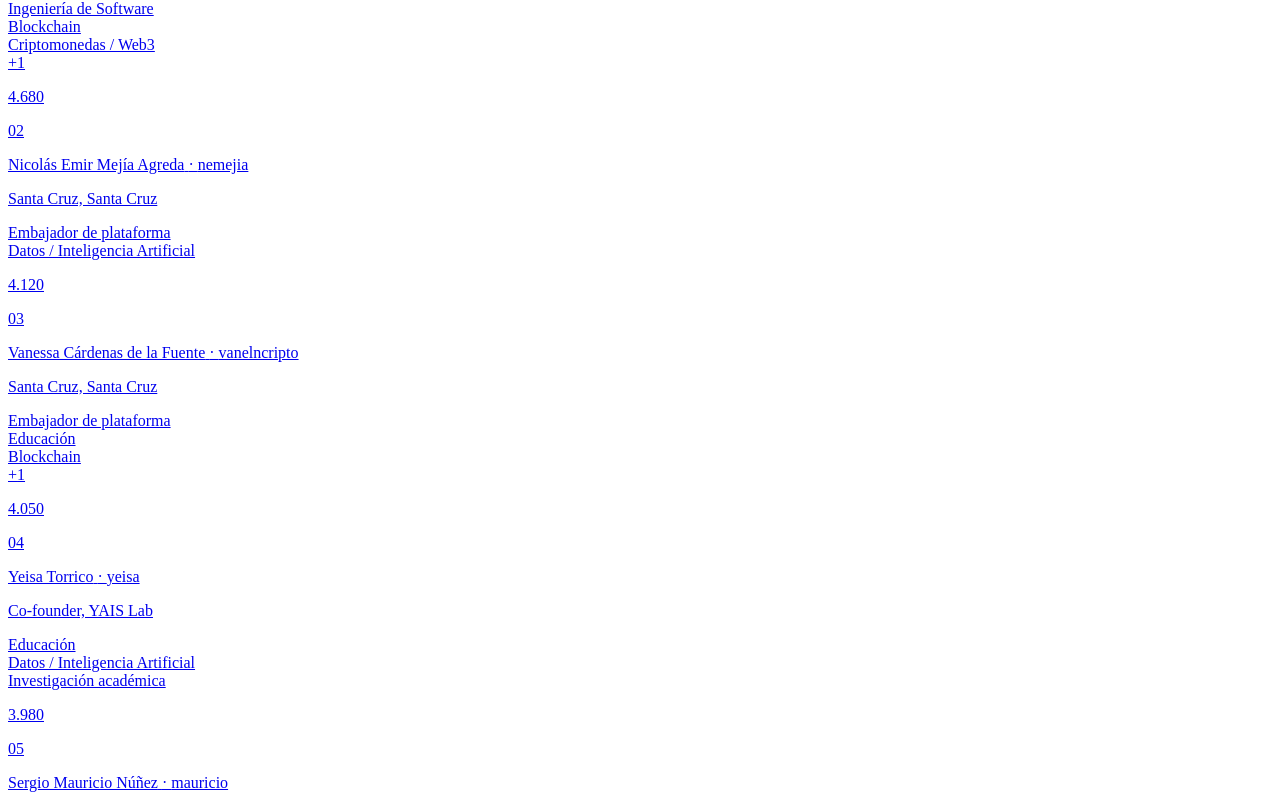
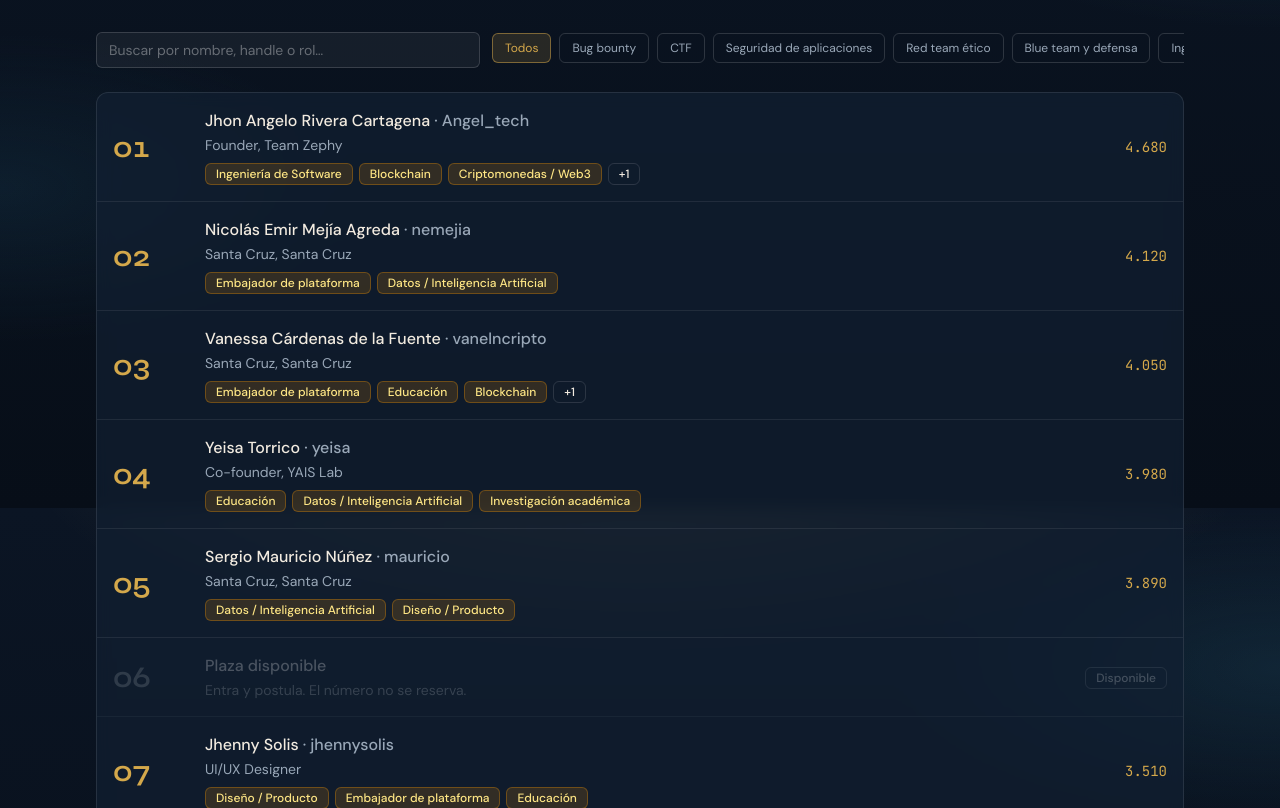
Before and after one commit to Angelitotech23/Top-100-Hackers-Bolivia, a Next.js app: page /ranking in a window 1280 px wide. Shown: the part 292-1100 px from the top of the page. Built offline with nearby package versions, Linux system fonts and the light colour scheme.

Commit message:
feat: páginas y datos Bolivia 100 Hackers

```diff
--- /dev/null
+++ b/src/app/globals.css
@@ -0,0 +1,142 @@
+@import "tailwindcss";
+@import "tw-animate-css";
+
+@custom-variant dark (&:is(.dark *));
+
+@theme inline {
+  --color-background: var(--background);
+  --color-foreground: var(--foreground);
+  --font-sans: var(--font-body);
+  --font-mono: var(--font-mono);
+  --color-ring: var(--ring);
+  --color-input: var(--input);
+  --color-border: var(--border);
+  --color-destructive: var(--destructive);
+  --color-accent-foreground: var(--accent-foreground);
+  --color-accent: var(--accent);
+  --color-muted-foreground: var(--muted-foreground);
+  --color-muted: var(--muted);
+  --color-secondary-foreground: var(--secondary-foreground);
+  --color-secondary: var(--secondary);
+  --color-primary-foreground: var(--primary-foreground);
+  --color-primary: var(--primary);
+  --color-popover-foreground: var(--popover-foreground);
+  --color-popover: var(--popover);
+  --color-card-foreground: var(--card-foreground);
+  --color-card: var(--card);
+  --radius-sm: calc(var(--radius) - 4px);
+  --radius-md: calc(var(--radius) - 2px);
+  --radius-lg: var(--radius);
+  --radius-xl: calc(var(--radius) + 4px);
+}
+
+:root {
+  --radius: 0.5rem;
+  --night: #0b1524;
+  --night-deep: #070e18;
+  --panel: #122033;
+  --sand: #f2ebe0;
+  --mist: #9aa8b8;
+  --gold: #d4a84b;
+  --gold-bright: #f0c96a;
+  --ridge: #1c3348;
+  --background: #0b1524;
+  --foreground: #f2ebe0;
+  --card: #122033;
+  --card-foreground: #f2ebe0;
+  --popover: #122033;
+  --popover-foreground: #f2ebe0;
+  --primary: #d4a84b;
+  --primary-foreground: #0b1524;
+  --secondary: #1c3348;
+  --secondary-foreground: #f2ebe0;
+  --muted: #1c3348;
+  --muted-foreground: #9aa8b8;
+  --accent: #1c3348;
+  --accent-foreground: #f2ebe0;
+  --destructive: oklch(0.6 0.2 25);
+  --border: rgb(255 255 255 / 12%);
+  --input: rgb(255 255 255 / 14%);
+  --ring: #d4a84b;
+}
+
+@layer base {
+  * {
+    @apply border-border outline-ring/50;
+  }
+  html {
+    scroll-behavior: smooth;
+  }
+  body {
+    @apply bg-background text-foreground antialiased;
+    background-image:
+      radial-gradient(ellipse 90% 55% at 50% -10%, rgb(212 168 75 / 18%), transparent 55%),
+      radial-gradient(ellipse 60% 40% at 100% 20%, rgb(28 70 90 / 35%), transparent 50%),
+      radial-gradient(ellipse 50% 35% at 0% 60%, rgb(20 50 70 / 40%), transparent 55%),
+      linear-gradient(180deg, var(--night) 0%, var(--night-deep) 100%);
+    background-attachment: fixed;
+    min-height: 100vh;
+  }
+}
+
+@keyframes rise-in {
+  from {
+    opacity: 0;
+    transform: translateY(18px);
+  }
+  to {
+    opacity: 1;
+    transform: translateY(0);
+  }
+}
+
+@keyframes shimmer-line {
+  0% {
+    background-position: 0% 50%;
+  }
+  100% {
+    background-position: 200% 50%;
+  }
+}
+
+@keyframes float-ridge {
+  0%,
+  100% {
+    transform: translateY(0);
+  }
+  50% {
+    transform: translateY(-6px);
+  }
+}
+
+.animate-rise {
+  animation: rise-in 0.8s cubic-bezier(0.22, 1, 0.36, 1) both;
+}
+
+.animate-rise-delay-1 {
+  animation: rise-in 0.8s cubic-bezier(0.22, 1, 0.36, 1) 0.12s both;
+}
+
+.animate-rise-delay-2 {
+  animation: rise-in 0.8s cubic-bezier(0.22, 1, 0.36, 1) 0.24s both;
+}
+
+.animate-rise-delay-3 {
+  animation: rise-in 0.8s cubic-bezier(0.22, 1, 0.36, 1) 0.36s both;
+}
+
+.gold-line {
+  height: 1px;
+  background: linear-gradient(
+    90deg,
+    transparent,
+    var(--gold),
+    transparent
+  );
+  background-size: 200% 100%;
+  animation: shimmer-line 4s linear infinite;
+}
+
+.ridge-art {
+  animation: float-ridge 8s ease-in-out infinite;
+}
--- /dev/null
+++ b/src/app/layout.tsx
@@ -0,0 +1,57 @@
+import type { Metadata } from "next";
+import { Syne, DM_Sans, JetBrains_Mono } from "next/font/google";
+import { SiteFooter } from "@/components/site-footer";
+import { SiteHeader } from "@/components/site-header";
+import "./globals.css";
+
+const display = Syne({
+  subsets: ["latin"],
+  variable: "--font-display",
+  weight: ["600", "700", "800"],
+});
+
+const body = DM_Sans({
+  subsets: ["latin"],
+  variable: "--font-body",
+  weight: ["400", "500", "600", "700"],
+});
+
+const mono = JetBrains_Mono({
+  subsets: ["latin"],
+  variable: "--font-mono",
+  weight: ["400", "500"],
+});
+
+export const metadata: Metadata = {
+  title: {
+    default: "Bolivia 100 Hackers",
+    template: "%s · Bolivia 100 Hackers",
+  },
+  description:
+    "Ranking de 100 plazas para referentes del ecosistema tecnológico boliviano. Evidencia verificable, meritocracia y visibilidad permanente.",
+  openGraph: {
+    title: "Bolivia 100 Hackers",
+    description:
+      "Un incentivo para revivir la competencia tecnológica y dar alcance a nuestros talentos.",
+    locale: "es_BO",
+    type: "website",
+  },
+};
+
+export default function RootLayout({
+  children,
+}: Readonly<{
+  children: React.ReactNode;
+}>) {
+  return (
+    <html lang="es">
+      <body
+        className={`${display.variable} ${body.variable} ${mono.variable} font-[family-name:var(--font-body)]`}
+      >
+        <SiteHeader />
+        <main className="min-h-screen">{children}</main>
+        <SiteFooter />
+      </body>
+    </html>
+  );
+}
```
